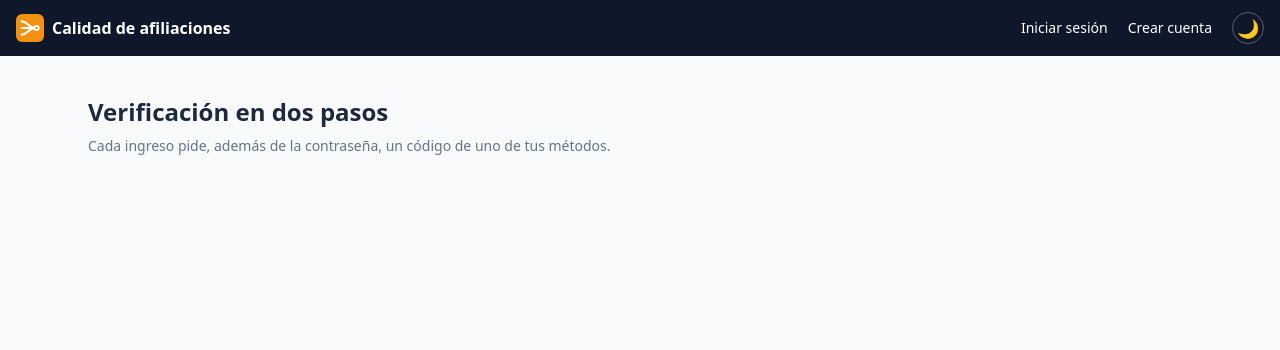
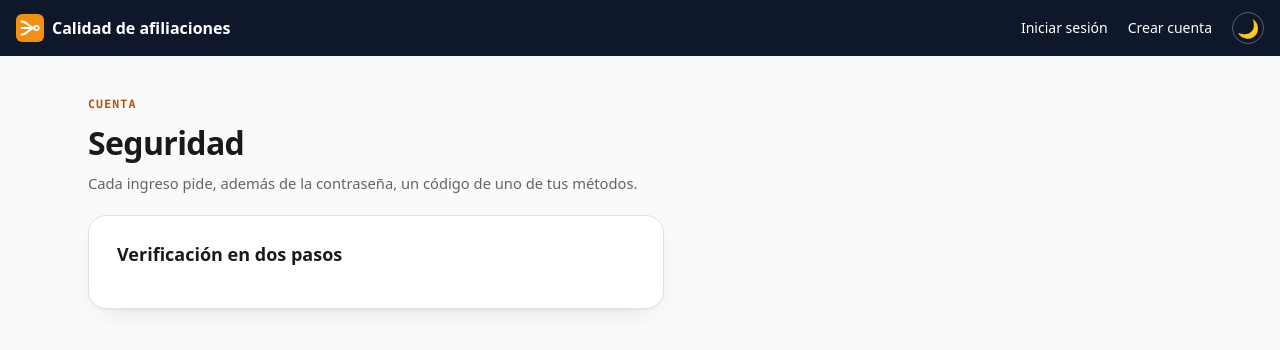
Before and after one commit to lariasca1994/calidad-afiliaciones, a FastAPI app: template web/templates/cuenta_seguridad.html in a window 1280 px wide. Shown: the top 350 px of the page. Run offline with FastAPI, Linux system fonts and the light colour scheme; the template is opened without the code that fills it, so the values that code supplies are empty; parts of the project's set-up code (start-up, migrations or seed data) failed here and were passed over; some libraries are stand-ins or nearby versions.

Commit message:
feat(ui): contraseña y seguridad con el encabezado y la tarjeta del tablero
Co-Authored-By: Claude Opus 5.5 <noreply@anthropic.com>

```diff
--- a/web/templates/cuenta_seguridad.html
+++ b/web/templates/cuenta_seguridad.html
@@ -1,14 +1,20 @@
 {% extends "base.html" %}
 {% block titulo %}Seguridad — Calidad de afiliaciones{% endblock %}
+{% block cabeza %}<link rel="stylesheet" href="/static/css/tablero.css" />{% endblock %}
 {% block contenido %}
-<h1 class="text-2xl font-bold mb-2">Verificación en dos pasos</h1>
-<p class="text-sm text-slate-500 dark:text-slate-400 mb-6">Cada ingreso pide, además de la contraseña, un código de uno de tus métodos.</p>
-<section class="max-w-xl space-y-4">
+<div class="tablero">
+<header class="tb-encabezado"><div>
+    <p class="tb-etiqueta">Cuenta</p>
+    <h1 class="tb-titulo">Seguridad</h1>
+    <p class="tb-subtitulo">Cada ingreso pide, además de la contraseña, un código de uno de tus métodos.</p>
+</div></header>
+<section class="tb-tarjeta max-w-xl space-y-4" style="padding:1.5rem 1.75rem">
+    <h2 class="text-lg font-semibold">Verificación en dos pasos</h2>
     {% if error %}<div class="rounded border border-rose-200 bg-rose-50 text-rose-700 dark:bg-rose-950/40 dark:border-rose-900 dark:text-rose-300 px-4 py-3 text-sm" role="alert">{{ error }}</div>{% endif %}
     {% if exito %}<div class="rounded border border-emerald-200 bg-emerald-50 text-emerald-700 dark:bg-emerald-950/40 dark:border-emerald-900 dark:text-emerald-300 px-4 py-3 text-sm" role="status">{{ exito }}</div>{% endif %}
     <ul class="space-y-3">
         {% for clave, nombre in metodos.items() %}
-        <li class="flex flex-wrap items-center justify-between gap-3 rounded border border-slate-200 dark:border-slate-700 px-4 py-3">
+        <li class="flex flex-wrap items-center justify-between gap-3 rounded-xl border border-slate-200 dark:border-slate-700 px-4 py-3">
             <div>
                 <p class="font-semibold">{{ nombre }}</p>
                 <p class="text-sm text-slate-500 dark:text-slate-400">{% if clave in activos %}Activa{% if clave == preferido %} · se pide por defecto{% endif %}{% else %}Sin configurar{% endif %}</p>
@@ -36,13 +42,14 @@
             <input type="hidden" name="metodo" value="{{ metodo }}" />
             <div>
             <label class="block text-sm font-medium mb-1" for="codigo">Código de 6 dígitos</label>
-            <input type="text" id="codigo" name="codigo" required inputmode="numeric" pattern="[0-9 ]{6,7}" maxlength="7" autocomplete="one-time-code" class="w-full rounded border border-slate-300 dark:border-slate-700 bg-white dark:bg-slate-800 px-3 py-2 text-sm" />
+            <input type="text" id="codigo" name="codigo" required inputmode="numeric" pattern="[0-9 ]{6,7}" maxlength="7" autocomplete="one-time-code" class="w-full rounded-lg border border-slate-300 dark:border-slate-700 bg-white dark:bg-slate-800 px-3 py-2.5 text-sm focus:outline-none focus:ring-4 focus:ring-orange-500/20 focus:border-orange-500" />
         </div>
             <button type="submit" class="bg-mysql hover:opacity-90 text-white font-semibold rounded px-4 py-2 text-sm">Activar</button>
         </form>
     </div>
     {% endif %}
 </section>
+</div>
 <style>
 .mfa-qr { display: flex; justify-content: center; padding: .75rem; background: #fff; border-radius: 10px; width: fit-content; }
 .mfa-qr svg { display: block; width: 190px; height: 190px; max-width: 100%; shape-rendering: crispEdges; }
```
Also changed, not shown: web/templates/cuenta_contrasena.html (+12 -5 lines).
